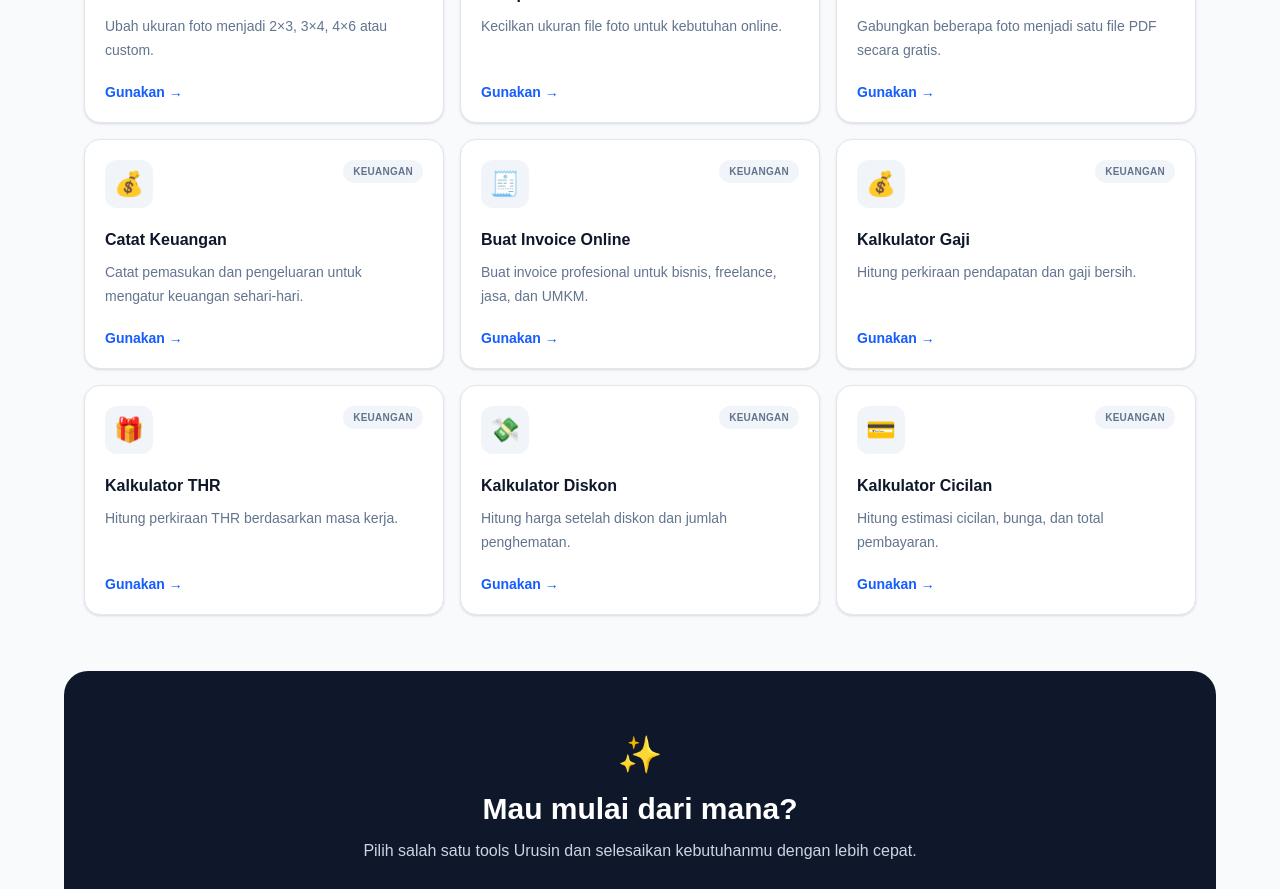
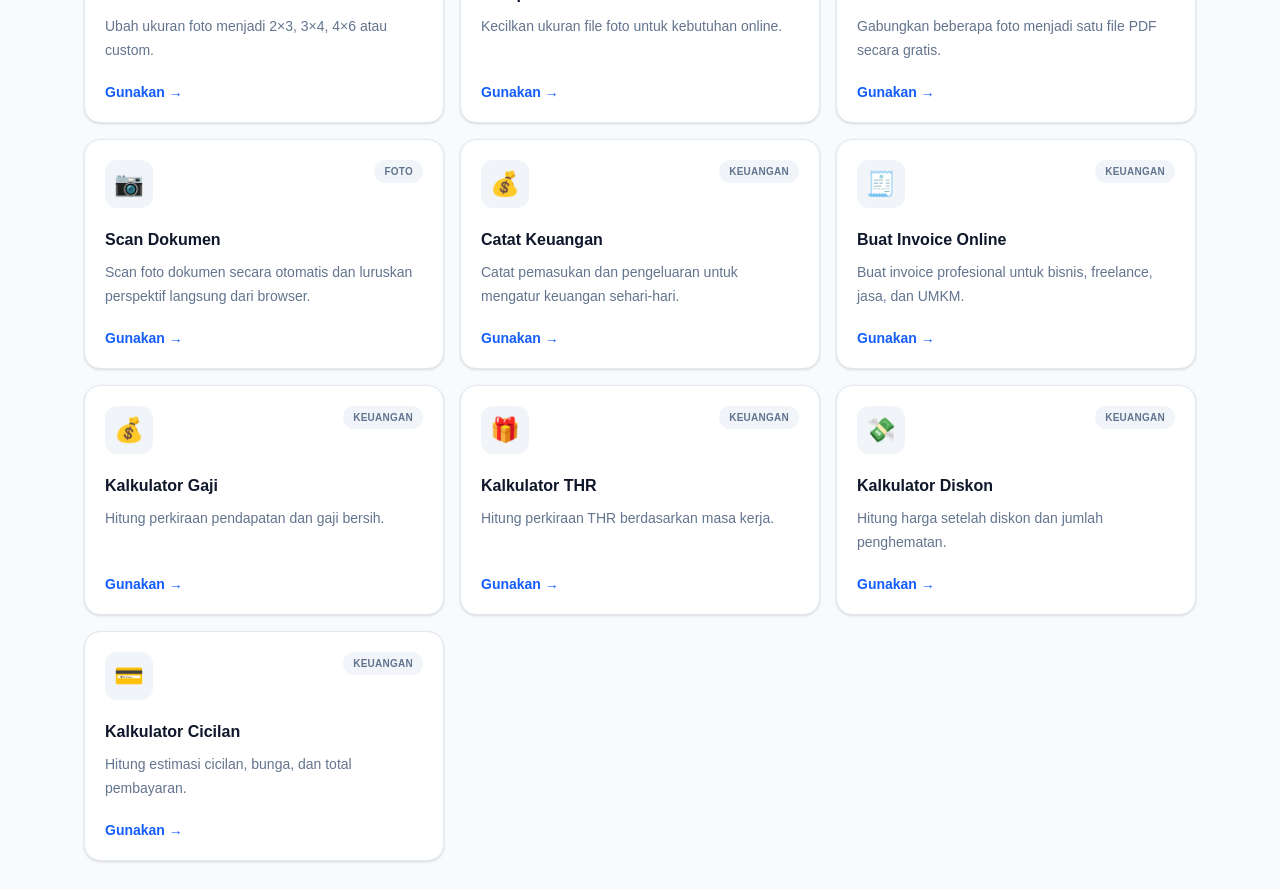
Before and after one commit to privettt72-cloud/urusin, a Next.js app: page / in a window 1280 px wide. Shown: the part 2180-3069 px from the top of the page. Built offline with nearby package versions, Linux system fonts and the light colour scheme.

Commit message:
feat: add automatic document scanner

```diff
--- a/app/page.tsx
+++ b/app/page.tsx
@@ -70,6 +70,16 @@ const tools: Tool[] = [
     popular: false,
   },
   {
+    icon: "📷",
+    title: "Scan Dokumen",
+    description:
+    "Scan foto dokumen secara otomatis dan luruskan perspektif langsung dari browser.",
+    href: "/scan-dokumen",
+    category: "Foto",
+    popular: false,
+  },
+  {
+
     icon: "💰",
     title: "Catat Keuangan",
     description:
--- a/app/sitemap.ts
+++ b/app/sitemap.ts
@@ -76,12 +76,19 @@ export default function sitemap(): MetadataRoute.Sitemap {
       lastModified: new Date(),
       changeFrequency: "monthly",
       priority: 0.8,
-        },
+    },
     {
       url: `${baseUrl}/invoice`,
       lastModified: new Date(),
       changeFrequency: "monthly",
       priority: 0.8,
     },
+    {
+      url: `${baseUrl}/scan-dokumen`,
+      lastModified: new Date(),
+      changeFrequency: "monthly",
+      priority: 0.8,
+
+    },
   ];
 }
```
